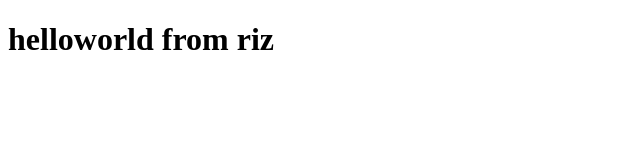
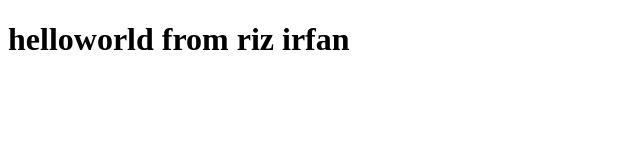
Before and after one commit to Rizwana9/LearningReact, a plain HTML site: page index.html in a window 1280 px wide. Shown: the whole page, without its empty margins (0-640 px from the left). Drawn offline with Linux system fonts and the light colour scheme.

Commit message:
updated index.html file

```diff
--- a/index.html
+++ b/index.html
@@ -6,6 +6,6 @@
     <title>Document</title>
 </head>
 <body>
-    <h1>helloworld from riz</h1>
+    <h1>helloworld from riz irfan</h1>
 </body>
 </html>
```
